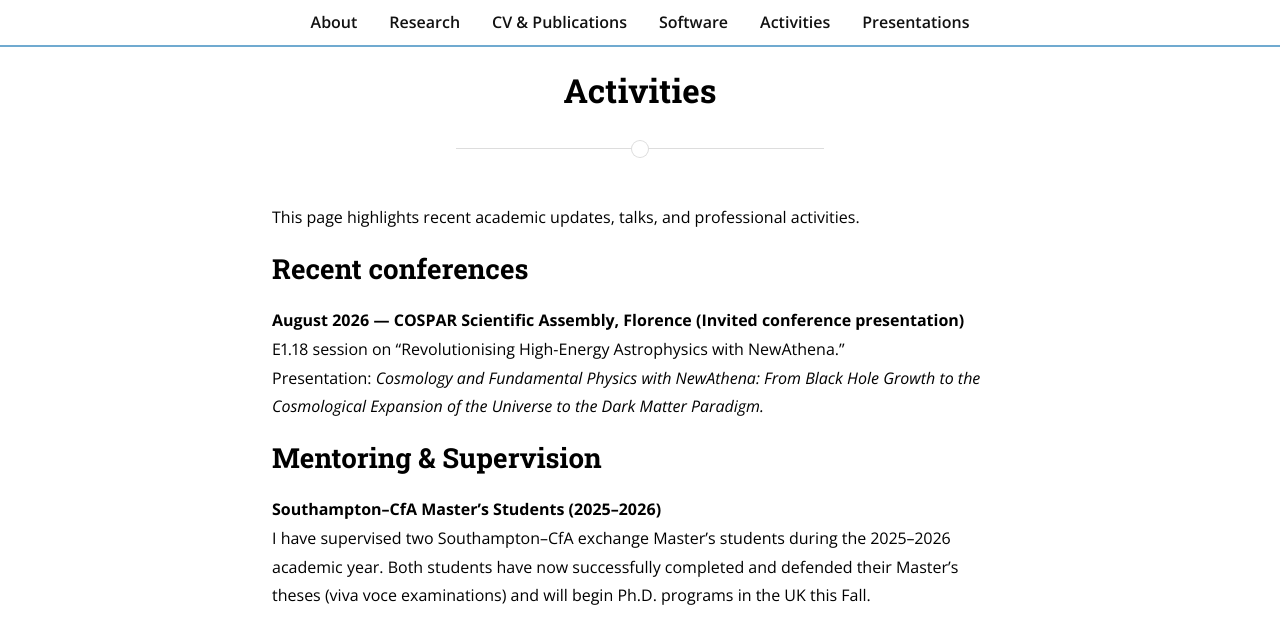
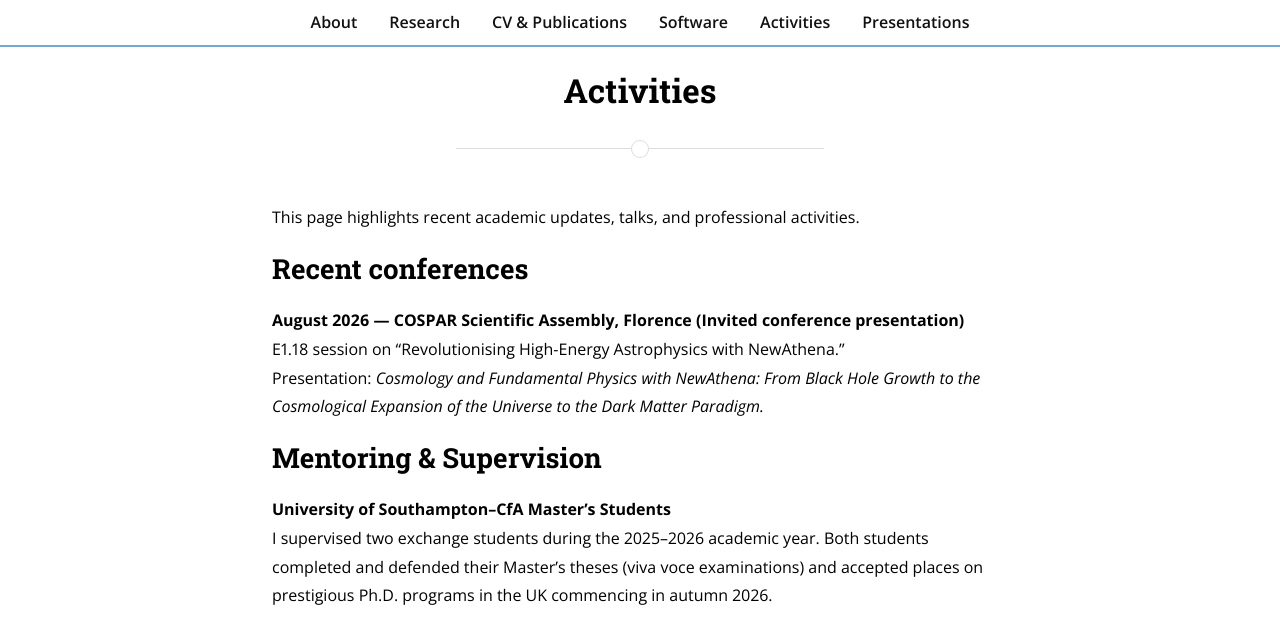
Before and after one commit to jsiskreynes-astro/jsiskreynes-astro.github.io, a Jekyll site: the page built from activities.md, in a window 1280 px wide. Shown: the top 644 px of the page. Built offline with Jekyll 4.4.1, drawn with Linux system fonts in a browser that asks for light colours; nearby versions of some CDN libraries.

Commit message:
Update activities.md

```diff
--- a/activities.md
+++ b/activities.md
@@ -16,5 +16,5 @@ Presentation: *Cosmology and Fundamental Physics with NewAthena: From Black Hole
 
 ## Mentoring & Supervision
 
-**Southampton–CfA Master’s Students (2025–2026)**  <br>
-I have supervised two Southampton–CfA exchange Master’s students during the 2025–2026 academic year. Both students have now successfully completed and defended their Master’s theses (viva voce examinations) and will begin Ph.D. programs in the UK this Fall.
+**University of Southampton–CfA Master’s Students**  <br>
+I supervised two exchange students during the 2025–2026 academic year. Both students completed and defended their Master’s theses (viva voce examinations) and accepted places on prestigious Ph.D. programs in the UK commencing in autumn 2026.
```
